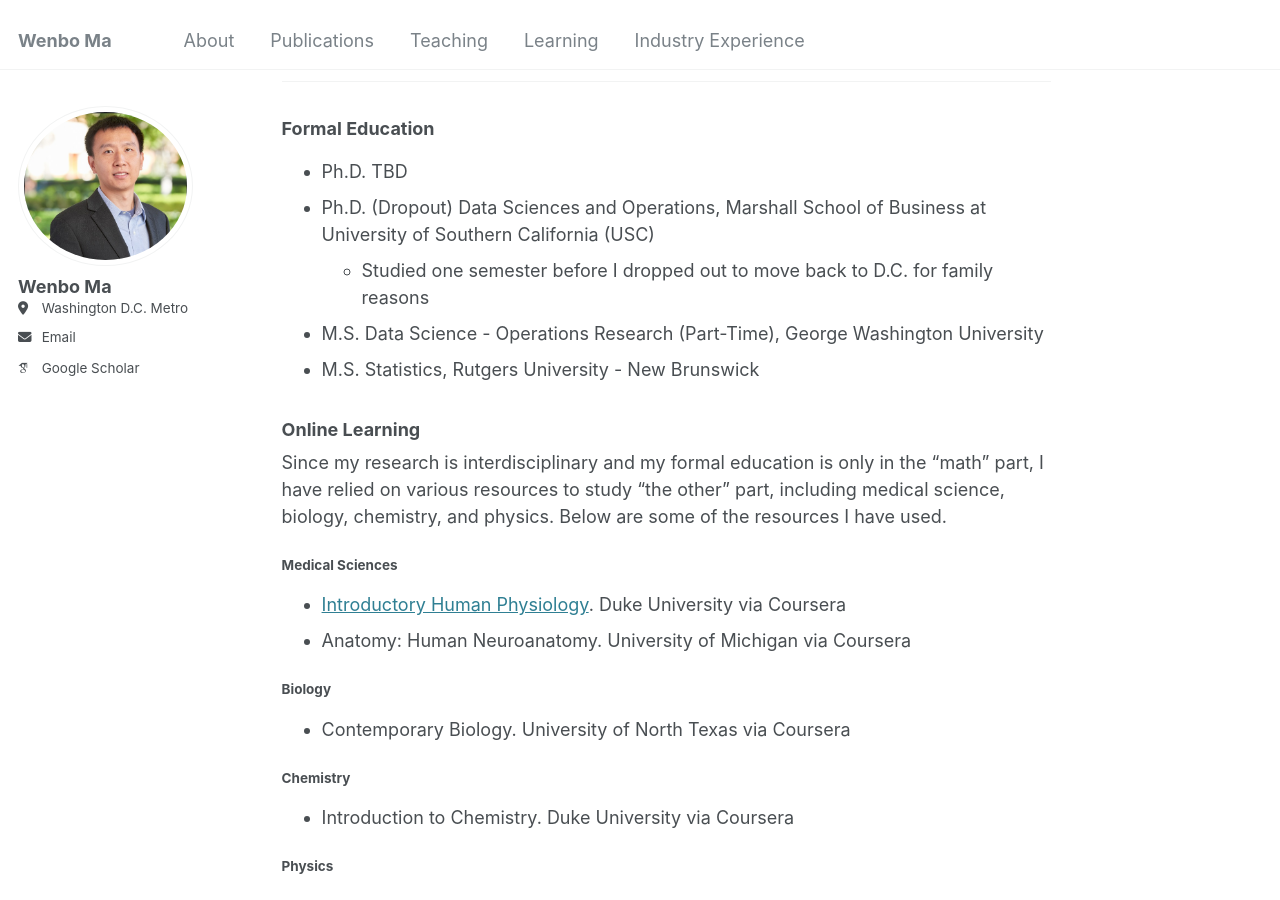
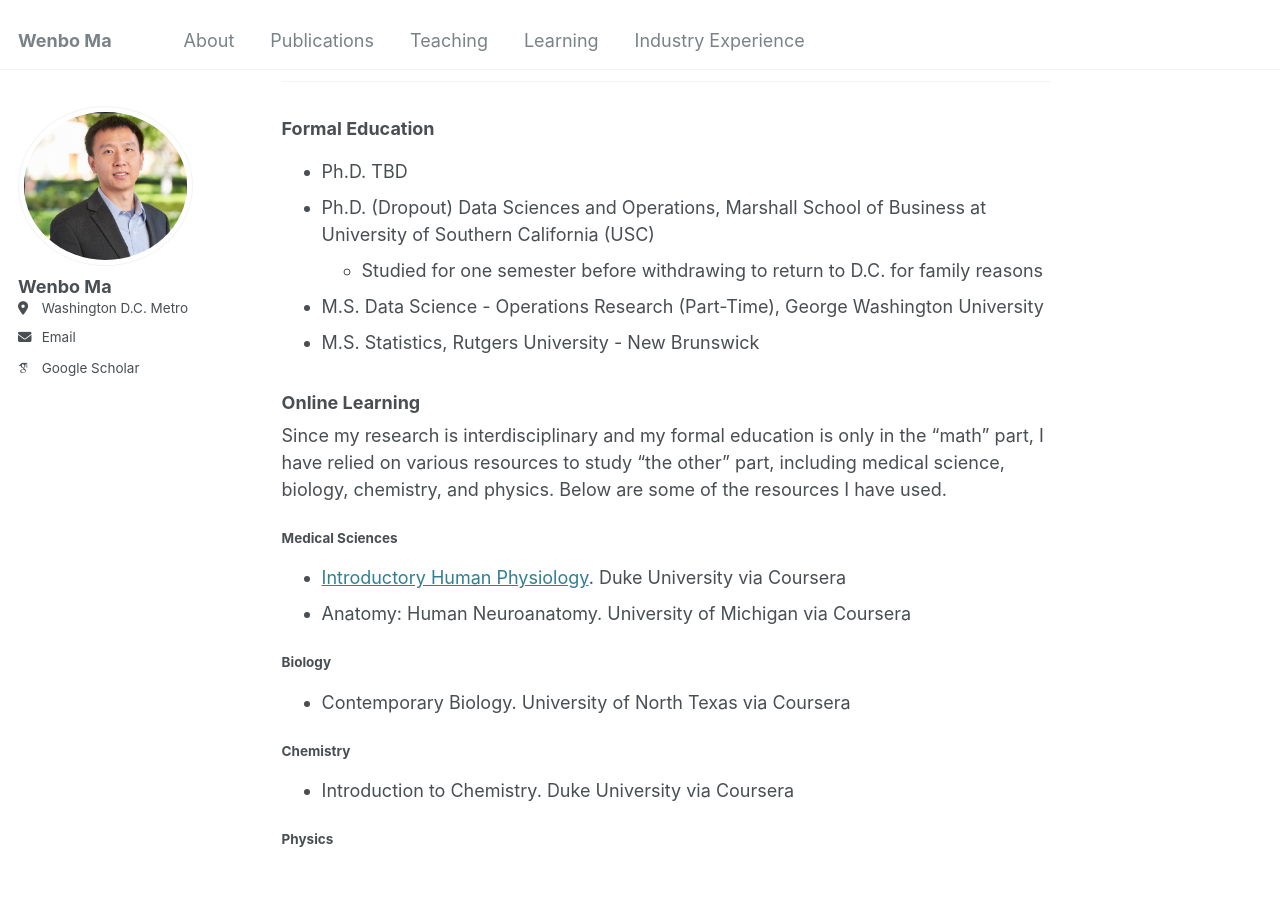
Before and after one commit to wenbo5565/wenbo5565.github.io, a Jekyll site: the page built from _pages/about.md, in a window 1280 px wide and 900 px high, scrolled down 2094 px. Built offline with Jekyll 4.4.1, drawn with Linux system fonts in a browser that asks for light colours; some web fonts are replaced.

Commit message:
Update about.md

```diff
--- a/_pages/about.md
+++ b/_pages/about.md
@@ -69,7 +69,7 @@ Outside of work, I enjoy playing and watching sports — particularly tennis, ba
 ### Formal Education
 - Ph.D. TBD
 - Ph.D. (Dropout) Data Sciences and Operations, Marshall School of Business at University of Southern California (USC)
-  - Studied one semester before I dropped out to move back to D.C. for family reasons
+  - Studied for one semester before withdrawing to return to D.C. for family reasons
 - M.S. Data Science - Operations Research (Part-Time), George Washington University
 - M.S. Statistics, Rutgers University - New Brunswick
 
```
